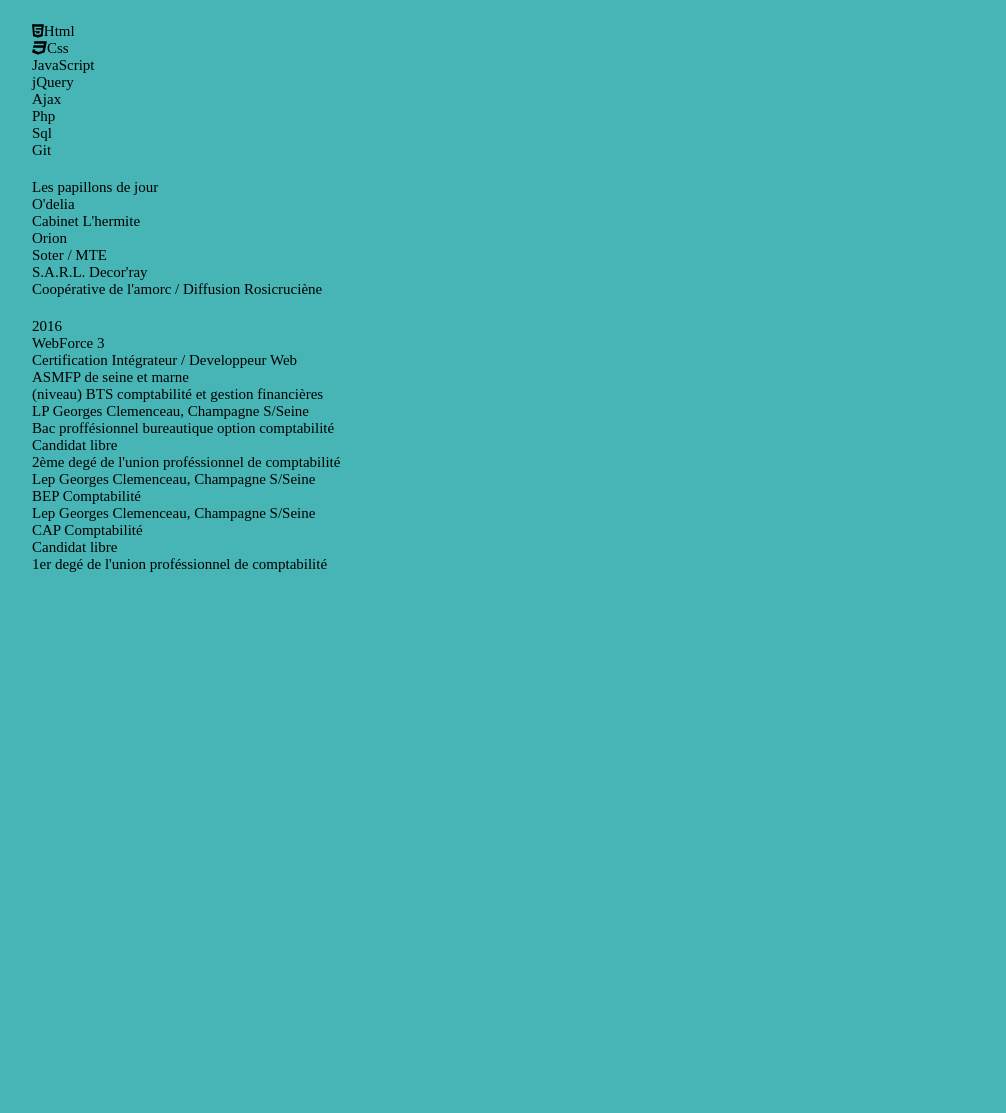
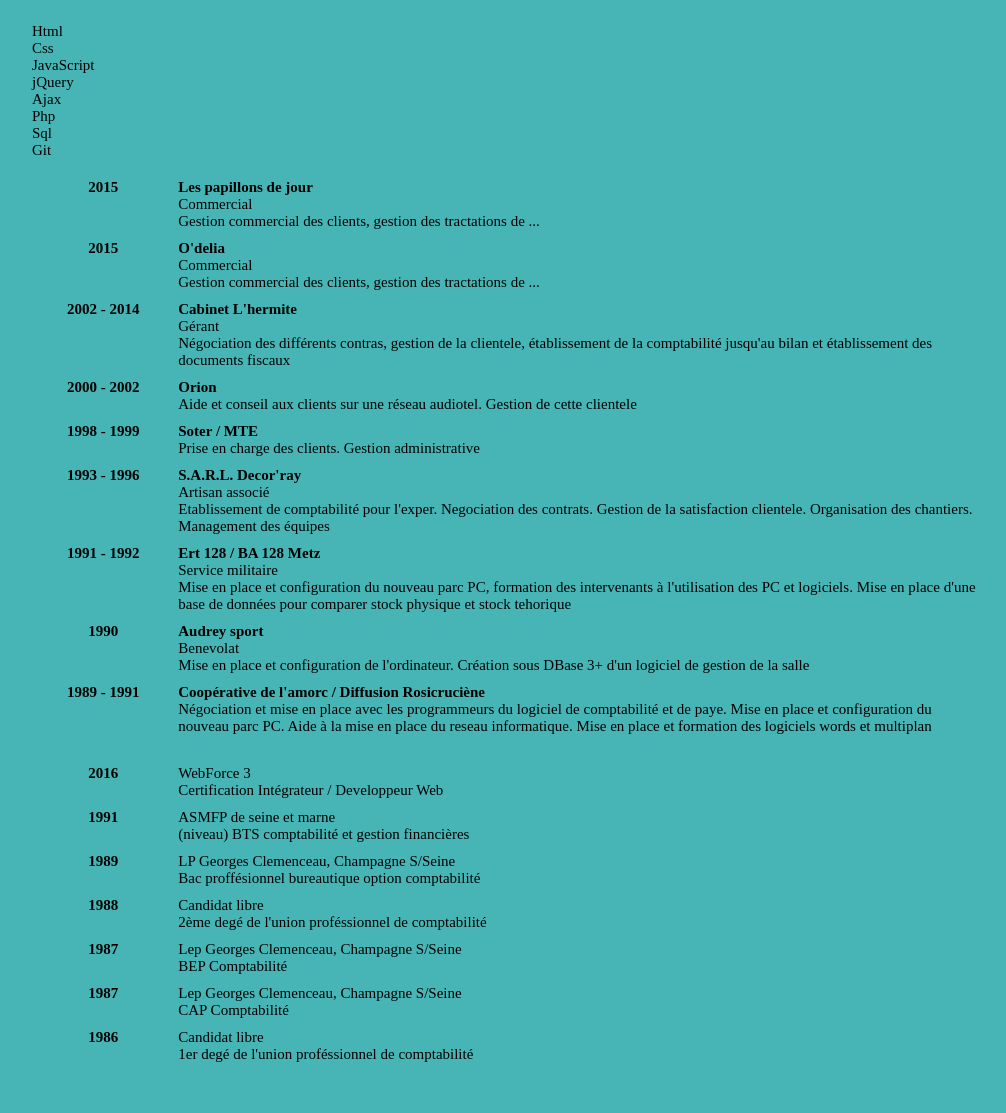
Before and after one commit to ced-77/C_V, a plain HTML site: page index.html in a window 1280 px wide. Shown: the part 136-1249 px from the top of the page, without its empty margins (133-1139 px from the left). Before the commit the page ends 800 px from the top, so only its background shows below. Drawn offline with Linux system fonts and the light colour scheme.

Commit message:
Mise à jour CV et style
Mise à jour du CV presque rempli, et le début de style des expériences en entreprise et des formations

```diff
--- a/index.html
+++ b/index.html
@@ -2,7 +2,8 @@
 <html>
 	<head>
 		<meta charset="utf-8">
-		<title></title>
+		<meta name="viewport" content="width=device-width, initial-scale=1">
+		<title>Curiculum vitae Cedric RAY</title>
 
 		<!-- insertin de fontaweson -->
 			<link href="https://maxcdn.bootstrapcdn.com/font-awesome/4.7.0/css/font-awesome.min.css" rel="stylesheet" integrity="sha384-wvfXpqpZZVQGK6TAh5PVlGOfQNHSoD2xbE+QkPxCAFlNEevoEH3Sl0sibVcOQVnN" crossorigin="anonymous">
@@ -50,8 +51,8 @@
 
 			<section class="section" id="langages" >
 
-				<p class="langages" id="html" ><i class="fa fa-html5" aria-hidden="true"></i>Html</p>
-				<p class="langages" id="css" ><i class="fa fa-css3" aria-hidden="true"></i>Css</p>
+				<p class="langages" id="html" >Html</p>
+				<p class="langages" id="css" >Css</p>
 				<p class="langages" id="javascript" >JavaScript</p>
 				<p class="langages" id="jquery" >jQuery</p>
 				<p class="langages" id="ajax" >Ajax</p>
@@ -67,67 +68,109 @@
 			<section class="section" id="experiences">
 
 				<article class="article experiences" >
-					<p class="date"></p>
+					<div class="periode">
+						<p class="date">2015</p>
+					</div>
+					<div class="entreprise">
 						<p class="nom_entreprise">Les papillons de jour</p>
-					<p class="poste"></p>
-					<p class="description"></p>
+						<p class="poste">Commercial</p>
+						<p class="description">Gestion commercial des clients, gestion des tractations de ...</p>
+					</div>
 				</article>
 
 				<article class="article experiences" >
-					<p class="date"></p>
+					<div class="periode">
+						<p class="date">2015</p>
+					</div>
+					<div class="entreprise">
 						<p class="nom_entreprise">O'delia</p>
-					<p class="poste"></p>
-					<p class="description"></p>
+						<p class="poste">Commercial</p>
+						<p class="description">Gestion commercial des clients, gestion des tractations de ...</p>
+					</div>
 				</article>
 
 				<article class="article experiences" >
-					<p class="date">Cabinet L'hermite</p>
-					<p class="nom_entreprise"></p>
-					<p class="poste"></p>
-					<p class="description"></p>
+					<div class="periode">
+						<p class="date">2002 - 2014</p>
+					</div>
+					<div class="entreprise">
+						<p class="nom_entreprise">Cabinet L'hermite</p>
+						<p class="poste">Gérant</p>
+						<p class="description">Négociation des différents contras, gestion de la clientele, établissement de la comptabilité jusqu'au bilan et établissement des documents fiscaux </p>
+					</div>
 				</article>
 
 				<article class="article experiences" >
-					<p class="date"></p>
+					<div class="periode">
+						<p class="date">2000 - 2002</p>
+					</div>
+					<div class="entreprise">
 						<p class="nom_entreprise">Orion</p>
 						<p class="poste"></p>
-					<p class="description"></p>
+						<p class="description">Aide et conseil aux clients sur une réseau audiotel. Gestion de cette clientele</p>
+					</div>
 				</article>
 
 				<article class="article experiences" >
-					<p class="date"></p>
+					<div class="periode">
+						<p class="date">1998 - 1999</p>
+					</div>
+					<div class="entreprise">
 						<p class="nom_entreprise">Soter / MTE</p>
 						<p class="poste"></p>
-					<p class="description"></p>
+						<p class="description">Prise en charge des clients. Gestion administrative</p>
+					</div>
 				</article>
 
 				<article class="article experiences" >
-					<p class="date"></p>
+					<div class="periode">
+						<p class="date">1993 - 1996</p>
+					</div>
+					<div class="entreprise">
 						<p class="nom_entreprise">S.A.R.L. Decor'ray</p>
-					<p class="poste"></p>
-					<p class="description"></p>
+						<p class="poste">Artisan associé</p>
+						<p class="description">Etablissement de comptabilité pour l'exper. Negociation des contrats. Gestion de la satisfaction clientele. Organisation des chantiers. Management des équipes</p>
+					</div>
 				</article>
 
 				<article class="article experiences" >
-					<p class="date"></p>
-					<p class="nom_entreprise">Coopérative de l'amorc / Diffusion Rosicruciène</p>
-					<p class="poste"></p>
-					<p class="description"></p>
+					<div class="periode">
+						<p class="date">1991 - 1992</p>
+					</div>
+
+					<div class="entreprise">
+						<p class="nom_entreprise">Ert 128 / BA 128 Metz</p>
+						<p class="poste">Service militaire</p>
+						<p class="description">Mise en place et configuration du nouveau parc PC, formation des intervenants à l'utilisation des PC et logiciels. Mise en place d'une base de données pour comparer stock physique et stock tehorique</p>
+					</div>
 				</article>
 
 				<article class="article experiences" >
-					<p class="date"></p>
-					<p class="nom_entreprise"></p>
-					<p class="poste"></p>
-					<p class="description"></p>
+					<div class="periode">
+						<p class="date">1990</p>
+					</div>
+					<div class="entreprise">
+						<p class="nom_entreprise">Audrey sport</p>
+						<p class="poste">Benevolat</p>
+						<p class="description">Mise en place et configuration de l'ordinateur. Création sous DBase 3+ d'un logiciel de gestion de la salle</p>
+					</div>
 				</article>
 
 				<article class="article experiences" >
-					<p class="date"></p>
-					<p class="nom_entreprise"></p>
-					<p class="poste"></p>
-					<p class="description"></p>
+					<div class="periode">
+						<p class="date" >1989 - 1991</p>
+					</div>
+					<div class="entreprise">
+
+						<p class="nom_entreprise" >Coopérative de l'amorc / Diffusion Rosicruciène</p>
+						<p class="poste" ></p>
+						<p class="description" >Négociation et mise en place avec les programmeurs du logiciel de comptabilité et de paye. Mise en place et configuration du nouveau parc PC. Aide à la mise en place du reseau informatique. Mise en place et formation des logiciels words et multiplan</p>
+					</div>
 				</article>
+
+
+
+
 
 				<article class="article experiences" >
 					<p class="date"></p>
@@ -141,45 +184,73 @@
 
 			<section class="section" id="formations">
 				<article class="article formations" >
+					<div class="periode">
 						<p class="date">2016</p>
+					</div>
+					<div class="ecole_diplome">
 						<p class="ecole">WebForce 3</p>
 						<p class="diplome">Certification Intégrateur / Developpeur Web</p>
+					</div>
 				</article>
 
 				<article class="article formations" >
-					<p class="date"></p>
+					<div class="periode">
+						<p class="date">1991</p>
+					</div>
+					<div class="ecole_diplome">
 						<p class="ecole">ASMFP de seine et marne</p>
 						<p class="diplome">(niveau) BTS comptabilité et gestion financières</p>
+					</div>
 				</article>
 
 				<article class="article formations" >
-					<p class="date"></p>
+					<div class="periode">
+						<p class="date">1989</p>
+					</div>
+					<div class="ecole_diplome">
 						<p class="ecole">LP Georges Clemenceau, Champagne S/Seine</p>
 						<p class="diplome">Bac proffésionnel bureautique option comptabilité</p>
+					</div>
 				</article>
 
 				<article class="article formations" >
-					<p class="date"></p>
+					<div class="periode">
+						<p class="date">1988</p>
+					</div>
+					<div class="ecole_diplome">
 						<p class="ecole">Candidat libre</p>
 						<p class="diplome">2ème degé de l'union proféssionnel de comptabilité</p>
+					</div>
 				</article>
 
 				<article class="article formations" >
-					<p class="date"></p>
+					<div class="periode">
+						<p class="date">1987</p>
+					</div>
+					<div class="ecole_diplome">
 						<p class="ecole">Lep Georges Clemenceau, Champagne S/Seine</p>
 						<p class="diplome">BEP Comptabilité</p>
+					</div>
 				</article>
 
 				<article class="article formations" >
-					<p class="date"></p>
+					<div class="periode">
+						<p class="date">1987</p>
+					</div>
+					<div class="ecole_diplome">
 						<p class="ecole">Lep Georges Clemenceau, Champagne S/Seine</p>
 						<p class="diplome">CAP Comptabilité</p>
+					</div>
 				</article>
 
 				<article class="article formations" >
-					<p class="date"></p>
+					<div class="periode">
+						<p class="date">1986</p>
+					</div>
+					<div class="ecole_diplome">
 						<p class="ecole">Candidat libre</p>
 						<p class="diplome">1er degé de l'union proféssionnel de comptabilité</p>
+					</div>
 				</article>
 
 
--- a/style.css
+++ b/style.css
@@ -39,6 +39,10 @@
 	text-transform: uppercase;
 }
 
+#permis {
+	text-align: right;
+}
+
 
 
 h1 {
@@ -56,8 +60,28 @@ h1 {
 .coordonees p {
 	display: inline-block;
 	margin-right: 2rem;
+}
 
+.periode, .entreprise, .ecole_diplome {
+	display: inline-block;
+}
 
+.entreprise, .ecole_diplome {
+	width: 84%;
+}
 
+.periode {
+	vertical-align: top;
+	width: 15%;
+	text-align:center;
+	/*margin: auto;*/
 
 }
+
+.date, .nom_entreprise{
+	font-weight: bold;
+}
+
+article.experiences, article.formations {
+	margin-bottom: 1rem;
+}
```
Lines whose indentation alone changed are shown as unchanged.
